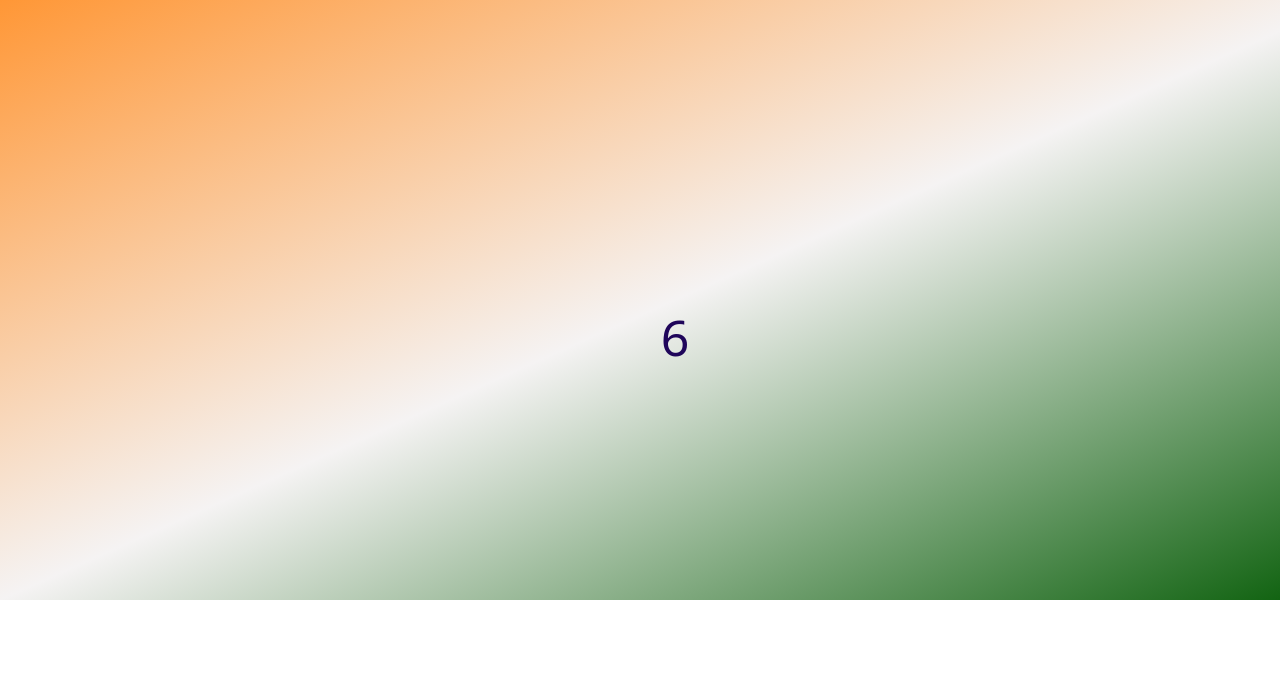
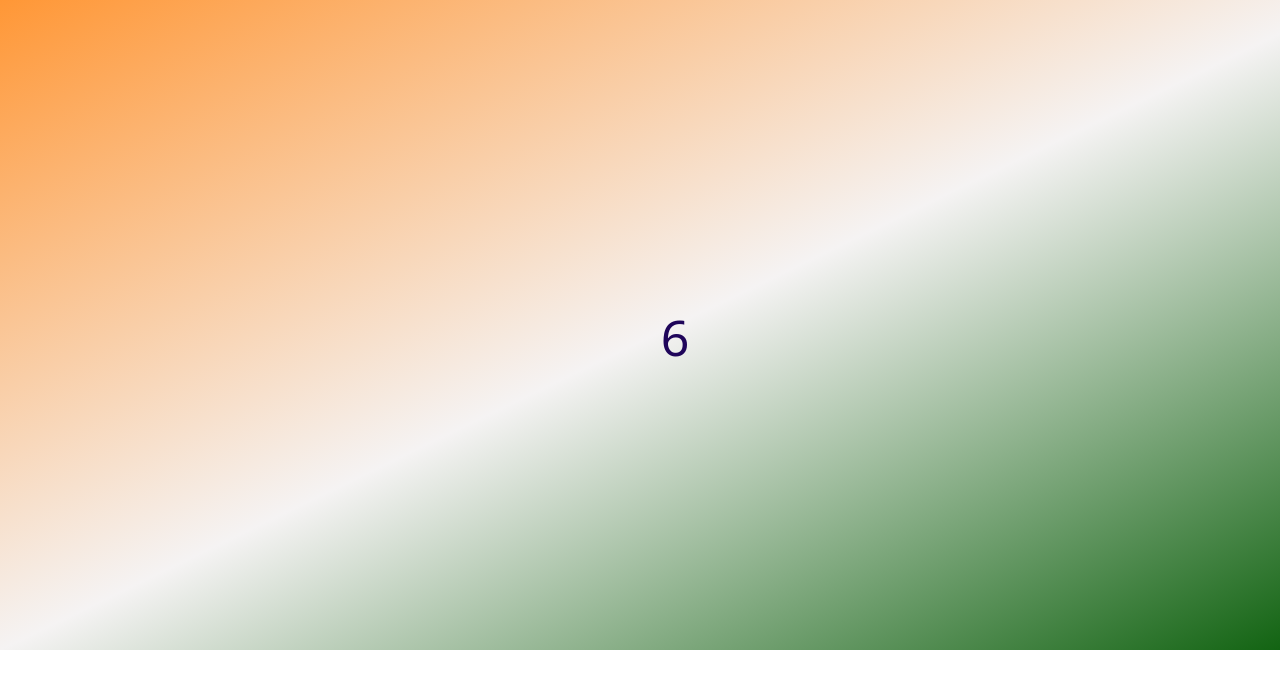
Before and after one commit to Shahidkhan33/Async-programming--Day--1-Callback-hell, a plain HTML site: page index.html in a window 1280 px wide. Shown: the top 688 px of the page. Drawn offline with nearby package versions, Linux system fonts and the light colour scheme.

Commit message:
Update style.css

```diff
--- a/style.css
+++ b/style.css
@@ -1,5 +1,5 @@
 .count{
-    height: 600px;
+    height: 650px;
     width: 1350px;
     text-align:center;
     font-size:50px;
```
